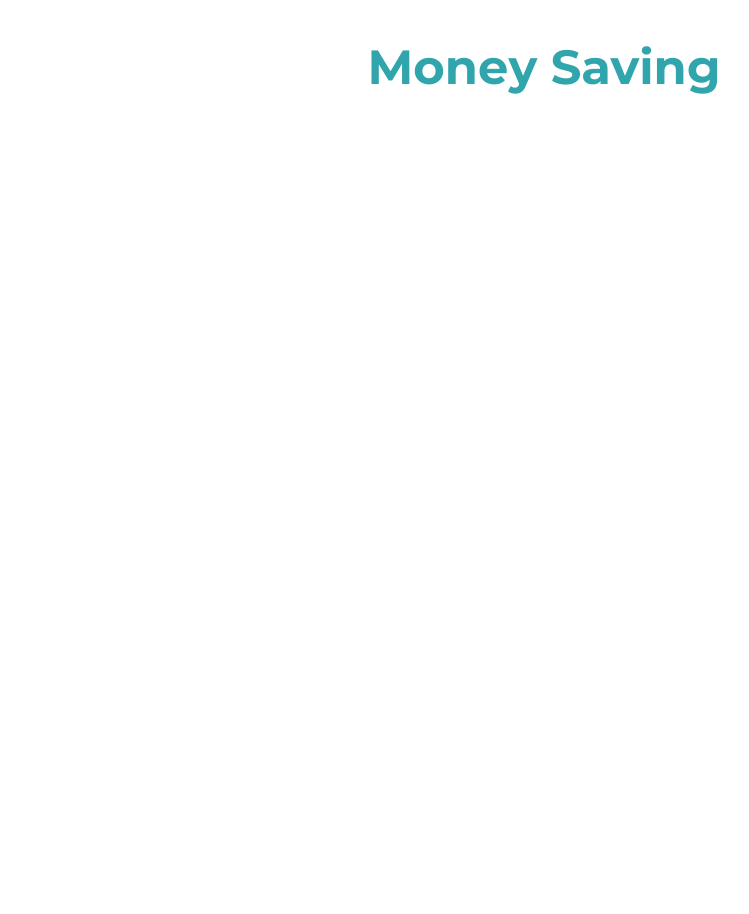
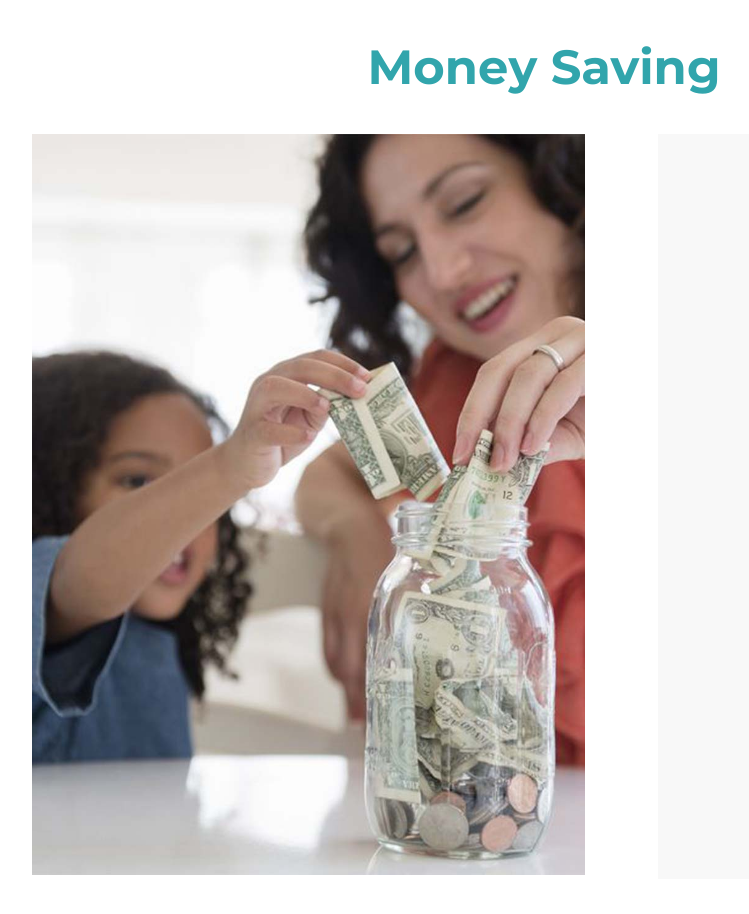
Before and after one commit to Dip022/Money-Saving, a plain HTML site: page index.html in a window 1280 px wide. Shown: the whole page, without its empty margins (96-845 px from the left). Before the commit the page ends 800 px from the top, so only its background shows below. Drawn offline with Linux system fonts and the light colour scheme.

Commit message:
money Calculation

```diff
--- a/css/style.css
+++ b/css/style.css
@@ -13,3 +13,25 @@
   color: #31a5ac;
   text-align: center;
 }
+/* money Calculation style */
+.container {
+  width: 80%;
+  margin: 0 auto;
+  padding-bottom: 75px;
+}
+.money-calculation {
+  display: grid;
+  grid-template-columns: 54% 40%;
+  grid-gap: 73px;
+}
+.money-saving img {
+  width: 100%;
+}
+/* income money style */
+.income-money {
+  display: flex;
+  flex-direction: column;
+  align-items: center;
+  padding: 58px 0 38px 0;
+  background-color: #f8f8f8;
+}
--- a/index.html
+++ b/index.html
@@ -20,6 +20,18 @@
     <header class="header">
       <h1>Money Saving</h1>
     </header>
+    <main>
+      <!-- money Calculation -->
+      <section class="container">
+        <div class="money-calculation">
+          <div class="money-saving">
+            <img src="img/money-saving.jpg" alt="Money Saving" />
+          </div>
+          <!-- income money -->
+          <div class="income-money"></div>
+        </div>
+      </section>
+    </main>
     <!-- javascript added -->
     <script src="js/app.js"></script>
   </body>
```
